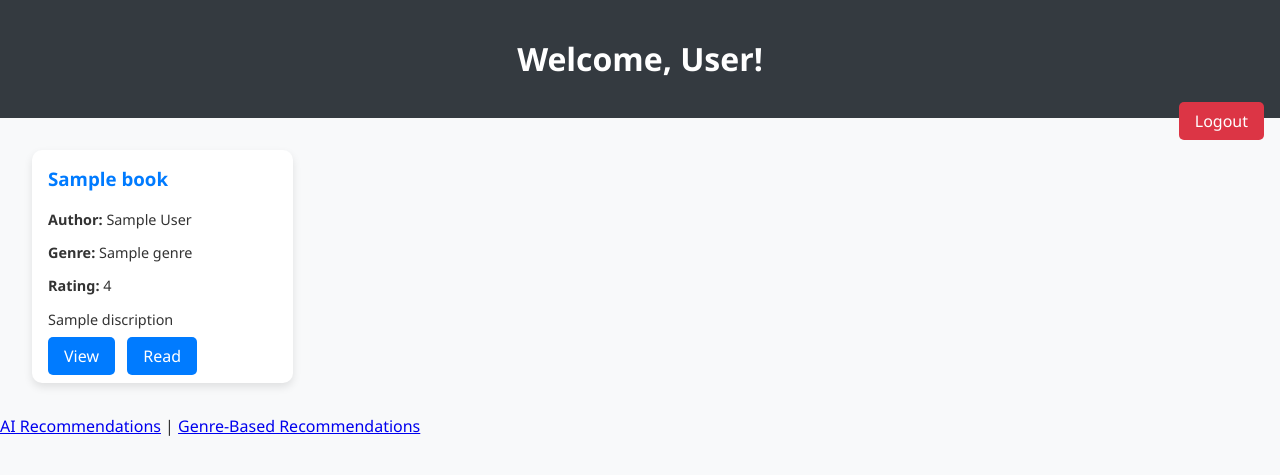
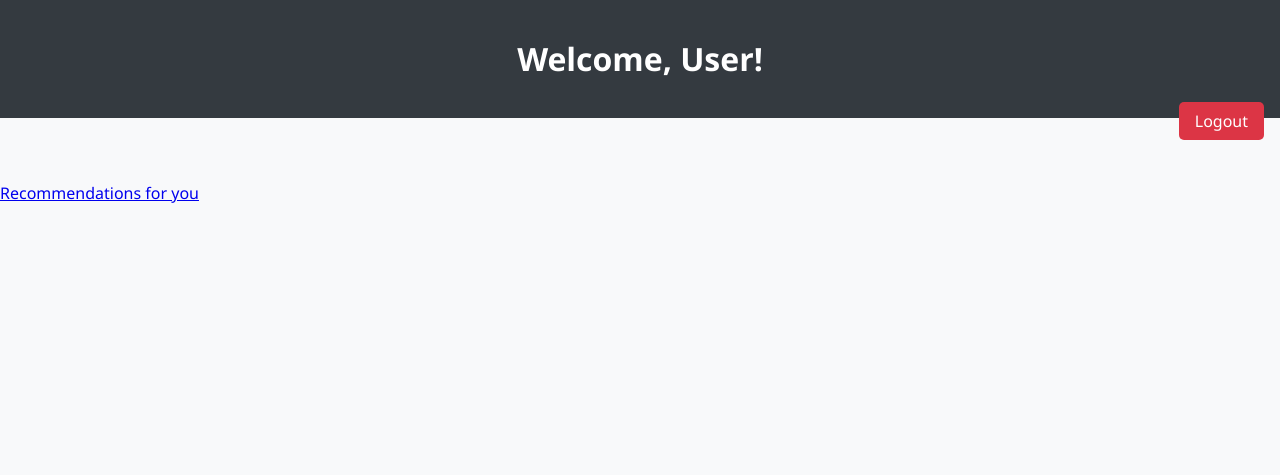
Before and after one commit to MorganPrograms/COMP6720-Group-Project, a Flask app: page /dashboard in a window 1280 px wide. Shown: the top 475 px of the page. Run offline with Flask 3, Linux system fonts and the light colour scheme; a user stored in the database is signed in; data comes from the database, SQL or seed files in the repository; tables that the repository leaves empty hold one stand-in row (values such as "Sample post"); a database or web service that is not in the repository returns one stand-in record (values such as "Sample title").

Commit message:
Add files via upload

```diff
--- a/app.py
+++ b/app.py
@@ -1,15 +1,26 @@
-from flask import Flask, flash, render_template, request, redirect, jsonify, session, redirect, url_for
+from flask import Flask, flash, render_template, request, redirect, jsonify, session, redirect, url_for, session
+from flask_session import Session
+import redis
 from db.mysql_connection import get_mysql_connection
 from db.mongo_connection import get_mongo_connection
 from db.neo4j_connection import get_neo4j_driver, create_user_and_book_nodes, create_relationship, get_recommendations
 from db.redis_connection import get_redis_client
 from werkzeug.security import generate_password_hash, check_password_hash
 from bson.objectid import ObjectId
+from bson.errors import InvalidId
 import pymysql
-import datetime
+from datetime import datetime
 
 app = Flask(__name__)
 app.secret_key = "supersecretkey"
+app.config["SESSION_TYPE"] = "redis"
+app.config["SESSION_PERMANENT"] = False
+app.config["SESSION_USE_SIGNER"] = True
+app.config["SESSION_KEY_PREFIX"] = "session:"
+app.config["SESSION_REDIS"] = redis.StrictRedis(host="localhost", port=6379, db=0)
+
+# Initialize session
+Session(app)
 
 # ---------- ROUTES ----------
 
@@ -46,9 +57,10 @@
 
     if user and check_password_hash(user['password_hash'], password):
         session['user_id'] = user['id']
+        session["email"] = user["email"]
         session['tier'] = user['subscription_tier']
-        redis_client = get_redis_client()
-        redis_client.set(f"user:{user['id']}:tier", user['subscription_tier'])
+        #redis_client = get_redis_client()
+        #redis_client.set(f"user:{user['id']}:tier", user['subscription_tier'])
         return redirect(url_for('dashboard'))
     return "Invalid credentials", 401
 
@@ -56,7 +68,7 @@
 def logout():
     session.clear()
     flash("You have been logged out.", "info")
-    return redirect(url_for("login"))
+    return redirect(url_for('index'))
 
 
 @app.route("/dashboard")
@@ -73,12 +85,15 @@
     cur.execute("SELECT subscription_tier FROM users WHERE id = %s", (user_id,))
     result = cur.fetchone()
     user_tier = result["subscription_tier"] if result else "Free"
-
+    cur = conn.cursor(dictionary=True)
+    cur.execute("SELECT b.id AS book_id, AVG(r.rating) AS average_rating, COUNT(r.user_id) AS total_ratings FROM ratings r JOIN books b ON r.book_id = b.mongo_id GROUP BY b.id, b.title ORDER BY average_rating DESC; ")
+    ratings = cur.fetchall()
     # Get all books from MongoDB
     mongo_db = get_mongo_connection()
     books = list(mongo_db.books.find())
+    combined = zip(books,ratings)
 
-    return render_template("dashboard.html", books=books, user_tier=user_tier)
+    return render_template("dashboard.html", user_tier=user_tier, combined = combined)
 
 
 
@@ -111,15 +126,12 @@
 @app.route("/book/<book_id>")
 def book_details(book_id):
     """Displays a book's details (from MongoDB) and allows user to rate or subscribe."""
-    db = get_mongo_connection()["ebooks"]
-    books = db["books"]
+    db = get_mongo_connection()
+    book = None
 
     # Retrieve book info from MongoDB
-    try:
 
-        book = books.find_one({"_id": ObjectId(book_id)})
-    except Exception:
-        book = books.find_one({'custom_id': book_id})
+    book = db.books.find_one({"_id": book_id})
     if not book:
         return "Book not found", 404
 
@@ -160,6 +172,8 @@
     conn.commit()
     cursor.close()
     conn.close()
+    flash('Book rated successfully!', 'success')
+    neo4j_driver = get_neo4j_driver()
 
     # Update Neo4j recommendation relationships
     with neo4j_driver.session() as session_neo:
@@ -190,7 +204,8 @@
     conn.commit()
     cursor.close()
     conn.close()
-
+    flash('Book subscribed successfully!', 'success')
+    neo4j_driver = get_neo4j_driver()
     # Update Neo4j relationship
     with neo4j_driver.session() as session_neo:
         session_neo.run("""
@@ -198,6 +213,7 @@
             MERGE (b:Book {id: $book_id})
             MERGE (u)-[:SUBSCRIBED_TO]->(b)
         """, user_id=str(user_id), book_id=str(book_id))
+
 
     return redirect(url_for("read_book", book_id=book_id))
 
@@ -236,6 +252,7 @@
     conn.commit()
     cursor.close()
     conn.close()
+    flash('Progress saved successfully!', 'success')
 
     return jsonify({"status": "success"})
 
@@ -260,7 +277,7 @@
     cursor.close()
 
     # Use MongoDB to suggest more books in those genres
-    mongo_db = get_mongo_db()
+    mongo_db = get_mongo_connection()
     genre_books = list(mongo_db.books.find({"genre": {"$in": genres}}, {"_id": 1, "title": 1, "genre": 1, "author": 1}).limit(10))
 
     return render_template("recommendations_genre.html", genres=genres, books=genre_books)
--- a/templates/book_details.html
+++ b/templates/book_details.html
@@ -26,7 +26,7 @@
     <div class="meta">
       <strong>Author:</strong> {{ book.author }}<br>
       <strong>Genre:</strong> {{ book.genre }}<br>
-      <strong>Published:</strong> {{ book.year }}
+      <strong>Published:</strong> {{ book.details.publication_date }}
     </div>
 
     <div class="desc">
--- a/templates/dashboard.html
+++ b/templates/dashboard.html
@@ -102,13 +102,14 @@
     </header>
 
     <div class="container">
-        {% for book in books %}
+
+        {% for book,ratings in combined %}
         <div class="book-card {% if book.access_tier == 'Premium' and user_tier == 'Free' %}locked{% endif %}">
             <h3>{{ book.title }}</h3>
             <p><b>Author:</b> {{ book.author }}</p>
             <p><b>Genre:</b> {{ book.genre }}</p>
-            <p><b>Rating:</b> {{ book.rating }}</p>
-            <p>{{ book.discription }}</p>
+            <p><b>Rating:</b> {{ ratings.average_rating }}</p>
+            <p>{{ book.description }}</p>
 
             {% if book.access_tier == "Premium" %}
                 <div class="premium-lock">🔒 PREMIUM</div>
@@ -125,8 +126,7 @@
         </div>
         {% endfor %}
     </div>
-    <a href="{{ url_for('recommendations') }}">AI Recommendations</a> |
-<a href="{{ url_for('genre_recommendations') }}">Genre-Based Recommendations</a>
+<a href="{{ url_for('genre_recommendations') }}">Recommendations for you</a>
 
 </body>
 </html>
```
Also changed, not shown: 1 other file.
